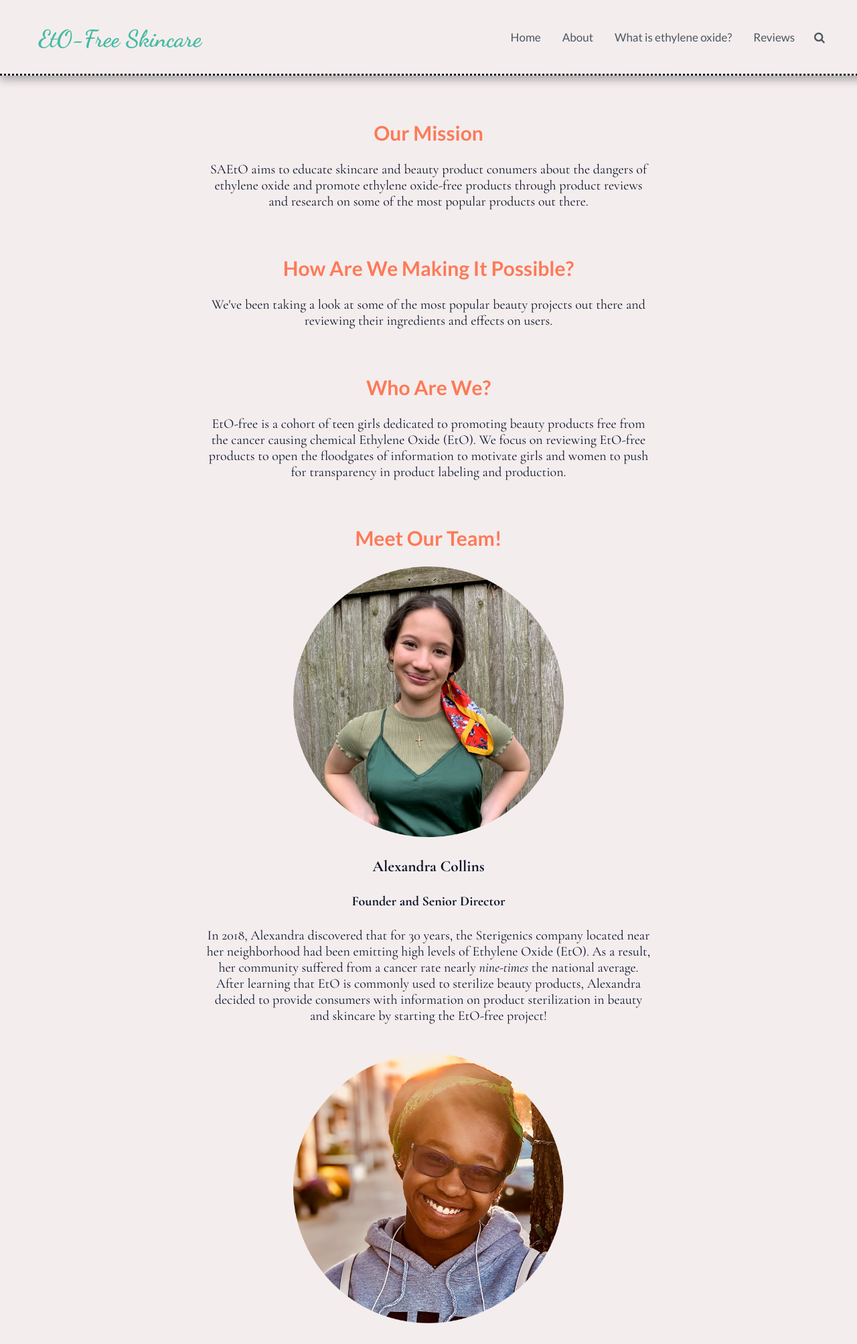
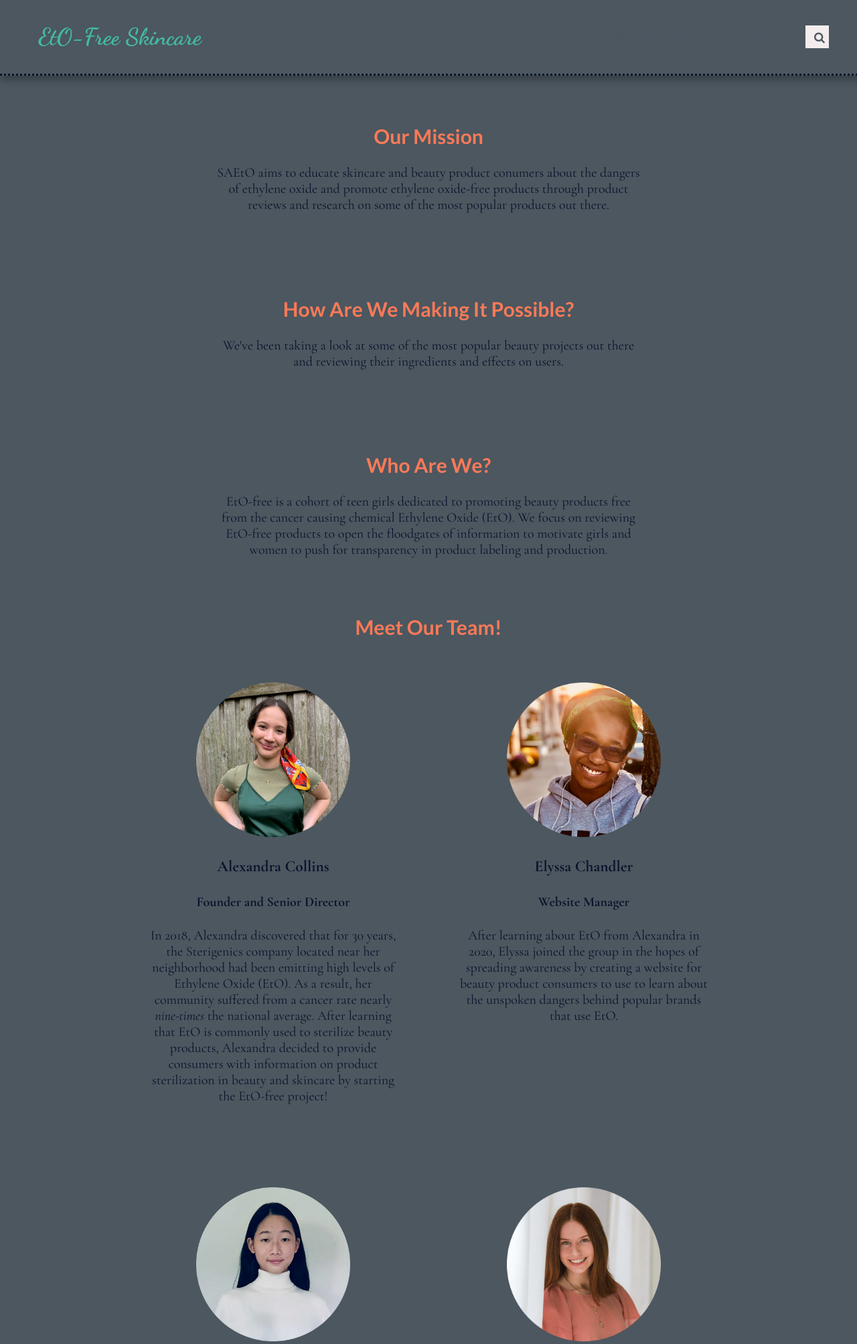
Before and after one commit to Students-Against-Ethylene-Oxide/EtO-Free, a PHP site: page /about.html in a window 1280 px wide. Shown: the top 2007 px of the page at 67% size. Run offline with PHP 8.4, Linux system fonts and the light colour scheme; some web fonts are replaced.

Commit message:
7.11.20 02:06

```diff
--- a/about.html
+++ b/about.html
@@ -11,8 +11,7 @@
 </head>
 
 <body>
-
-    <div id="header" class="header">
+  <header id="header" class="header">
     <h1 id="page-title"><a href='index.html'> EtO-Free Skincare </a></h1>
     <div id="menu-icon" onclick='nav(); Animate(this);' ontouchstart='nav(); menuAnimate(this);'>
       <div id="bar1"></div>
@@ -29,35 +28,33 @@
       <input id="search-bar" type="text" placeholder="Search" />
     </span>
     </span>
-    </div>
+  </header>
 
-    <div id="nav" class="nav">
-        <ul>
-            <li><a class="navlinks" href="index.html"> Home </a></li>
-            <li><a class="navlinks" href="about.html"> About </a></li>
-            <li><a class="navlinks" href="eto.html"> What is ethylene oxide? </a></li>
-            <li><a class="navlinks" href="reviews.html"> Reviews </a></li>
-        </ul>
-    </div>
+  <nav id="nav">
+    <span><a class="navlinks" href="index.html"> Home </a></span>
+    <span><a class="navlinks" href="about.html"> About </a></span>
+    <span><a class="navlinks" href="eto.html"> What is ethylene oxide? </a></span>
+    <span><a class="navlinks" href="reviews.html"> Reviews </a></span>
+  </nav>
 
-    <div id="page">
-        <div id="about-page">
-            <div id="mission">
-                <div>
+  <div class="about-page">
+
+    <div class="row">
+      <div class="mission">
         <h2> Our Mission </h2>
         <p>
           SAEtO aims to educate skincare and beauty product conumers about the dangers of ethylene oxide and promote ethylene oxide-free products through product reviews and research on some of the most popular products out there.
         </p>
       </div><br>
 
-                <div>
+      <div class="mission">
         <h2> How Are We Making It Possible? </h2>
         <p>
           We've been taking a look at some of the most popular beauty projects out there and reviewing their ingredients and effects on users.
         </p>
       </div><br>
 
-                <div>
+      <div class="mission">
         <h2> Who Are We? </h2>
         <p>
           EtO-free is a cohort of teen girls dedicated to promoting beauty products free from the cancer causing chemical Ethylene Oxide (EtO). We focus on reviewing EtO-free products to open the floodgates of information to motivate girls and women to push for
@@ -69,15 +66,17 @@
     <div>
         <h2> Meet Our Team! </h2>
     </div>
-            <div id="members">
-                <div>
+
+    <div class="row">
+      <div class="team">
         <img class='team-pics' src="assets/images/img asset 5.png" title="Alex Collins!" />
         <h3> Alexandra Collins</h3>
         <h4> Founder and Senior Director </h4>
         <p>In 2018, Alexandra discovered that for 30 years, the Sterigenics company located near her neighborhood had been emitting high levels of Ethylene Oxide (EtO). As a result, her community suffered from a cancer rate nearly <em>nine-times</em>                        the national average. After learning that EtO is commonly used to sterilize beauty products, Alexandra decided to provide consumers with information on product sterilization in beauty and skincare by starting the EtO-free project!
         </p> <br>
       </div>
-                <div>
+
+      <div class="team">
           <img class='team-pics' src="assets/images/img asset 4.png" title="Elyssa Chandler!" />
           <h3> Elyssa Chandler </h3>
           <h4> Website Manager </h4>
@@ -85,7 +84,8 @@
               After learning about EtO from Alexandra in 2020, Elyssa joined the group in the hopes of spreading awareness by creating a website for beauty product consumers to use to learn about the unspoken dangers behind popular brands that use EtO.
           </p> <br>
       </div>
-                <div>
+
+      <div class="team">
         <img class='team-pics' src="assets/images/img asset 3.png" title="Emily Hu!" />
         <h3> Emily Hu </h3>
         <h4> Video Coordinator </h4>
@@ -94,7 +94,8 @@
             by joining SAEtO.
         </p> <br>
       </div>
-                <div>
+
+      <div class="team">
         <img class='team-pics' src="assets/images/img asset 1.png" title="Hunter Malinowski!" />
         <h3> Hunter Malinowski</h3>
         <h4> App Manager </h4>
@@ -103,7 +104,8 @@
             not on most people's radars which made her decide to help raise awareness about the negative effects of EtO in beauty and skincare products.
         </p> <br>
       </div>
-                <div>
+
+      <div class="team">
         <img class='team-pics' src="assets/images/img asset 6.png" title="Amirah Mohiuddin" /></a>
         <h3> Amirah Mohiuddin </h3>
         <h4> Research Manager </h4>
@@ -112,13 +114,15 @@
           more aware of the toxic chemical. This drove her to join SAEtO and help raise awareness for the dangerous effects it could have on people and their loved ones.
         </p> <br>
       </div>
-                <div style="display: none;">
+
+      <div class="team" style="display: none;">
           <img src="" title="Isabella Terry!" width="50%">
           <h3> Isabella Terry</h3>
           <h4></h4>
           <p></p> <br>
       </div>
-                <div>
+
+      <div class="team">
         <img class='team-pics' src="assets/images/img asset 2.png" title="Eliana Villone!" />
         <h3> Eliana Villone </h3>
         <h4> Social Media Manager </h4>
@@ -126,7 +130,6 @@
           In 2019, Eliana learned about the ongoing EtO issue in her community. After doing more research on the subject, she found that there was a Sterigenics plant near her neighborhood. From there, she concerned herself more with the issue, signing petitions
           among other things in an attempt to do her part in solving the EtO problem while learning more about it.
         </p> <br>
-                </div>
       </div>
     </div>
   </div>
--- a/eto.html
+++ b/eto.html
@@ -11,7 +11,7 @@
   </head>
 
   <body>
-    <div id="header" class="header">
+    <header id="header" class="header">
       <h1 id="page-title"><a href='index.html'> EtO-Free Skincare </a></h1>
       <div id="menu-icon" onclick='nav(); Animate(this);' ontouchstart='nav(); menuAnimate(this);'>
         <div id="bar1"></div>
@@ -28,7 +28,7 @@
           <input id="search-bar" type="text" placeholder="Search" />
         </span>
       </span>
-    </div>
+    </header>
 
     <div id="nav" class="nav">
       <ul>
--- a/reviews.html
+++ b/reviews.html
@@ -11,8 +11,7 @@
   </head>
 
   <body>
-
-    <div id="header" class="header">
+    <header id="header" class="header">
       <h1 id="page-title"><a href='index.html'> EtO-Free Skincare </a></h1>
       <div id="menu-icon" onclick='nav(); Animate(this);' ontouchstart='nav(); menuAnimate(this);'>
         <div id="bar1"></div>
@@ -29,7 +28,7 @@
           <input id="search-bar" type="text" placeholder="Search" />
         </span>
       </span>
-    </div>
+    </header>
 
     <div id="nav" class="nav">
       <ul>
--- a/styles.css
+++ b/styles.css
@@ -52,9 +52,61 @@ body {
 	width: 100vw;
 }
 
+header {
+	align-items: center;
+	background-color: inherit;
+	border-bottom: 3px dotted var(--base4);
+	box-shadow: 0 6px 12px 0 rgba(0, 0, 0, 0.3);
+	display: flex;
+	flex-direction: row;
+	justify-content: space-between;
+	padding: 0 4.5vw;
+	position: fixed;
+	top: 0;
+	transition: 0s;
+	width: 92.5vw;
+	z-index: 3;
+}
+
+header h1, header a:first-child {
+	color: var(--accent2);
+	cursor: pointer;
+	font-family: var(--title);
+	font-size: 3.5vw;
+	text-decoration: none;
+}
+
+nav {
+	background-color: var(--base4);
+	height: 0;
+	overflow: hidden;
+	position: fixed;
+	z-index: 2;
+}
+
+nav .navlinks {
+	background: none;
+	border: none;
+	color: var(--base1);
+	cursor: pointer;
+	font-family: var(--title-font);
+	list-style-type: none;
+	opacity: 100%;
+	outline: none;
+	text-decoration: none;
+}
+
+nav .navlinks:hover {
+	color: var(--accent2);
+}
+
 h2 {
 	color: var(--accent1);
 	font-family: var(--title-font);
+}
+
+iframe {
+	width: 100%;
 }
 
 footer {
@@ -92,34 +144,6 @@ footer i {
   outline: 0px solid transparent;
 }
 
-#header {
-	align-items: center;
-	background-color: inherit;
-	border-bottom: 3px dotted var(--base4);
-	box-shadow: 0 6px 12px 0 rgba(0, 0, 0, 0.3);
-	display: flex;
-	flex-direction: row;
-	height: 11vw;
-	justify-content: space-between;
-	max-height: 110px;
-	min-height: 80px;
-	max-width: 100vw;
-	padding: 0 4.5vw;
-	position: fixed;
-	top: 0;
-	transition: 0s;
-	width: 92.5vw;
-	z-index: 3;
-}
-
-#header h1, #header a {
-	color: var(--accent2);
-	cursor: pointer;
-	font-family: var(--title);
-	font-size: 3.5vw;
-	text-decoration: none;
-}
-
 #menu-icon {
 	color: var(--base4);
 	cursor: pointer;
@@ -151,91 +175,58 @@ footer i {
   transform: rotate(45deg) translate(-3.25px, -8px);
 }
 
-#nav {
-	background-color: var(--base4);
-	display: block;
-	height: 0;
-	left: 0;
-	overflow: hidden;
-	width: 0;
-	z-index: 2;
-}
-
-#nav .navlinks {
-	background: none;
-	border: none;
-	color: var(--base1);
-	cursor: pointer;
-	font-family: var(--title-font);
-	opacity: 100%;
-	outline: none;
-	text-decoration: none;
-}
-
-#nav .navlinks:hover {
-	color: var(--accent2);
-}
-
-#page {
+.home-page {
 	display: flex;
 	flex-direction: column;
 }
 
-#home-page {
+.about-page {
 	display: flex;
 	flex-direction: column;
-	margin: 5vh auto 0 auto;
 }
 
-#about-page {
-	display: flex;
-	flex-direction: column;
-	margin: auto;
-	margin-top: 5vh;
-	text-align: center;
-}
-
-#eto-page {
+.eto-page {
 	display: flex;
 	flex-direction: column;
 	margin: auto;
 	margin-top: 5vh;
 }
 
-#reviews-page {
+.reviews-page {
 	display: flex;
 	flex-direction: column;
 	margin-top: 5vh;
 }
 
 #reviews-sidebar {
-	display:
-	float: left;
-  border: 1px solid #ccc;
-  background-color: #f1f1f1;
+  border-right: 1px solid rgba(51, 62, 71, 0.3);
+	display: flex;
+	flex-direction: column;
+  height: 300px;
   width: 30%;
-  height: 300px;
 }
 
 .accordion {
-  background-color: var(--base1);
+  background-color: none;
   color: var(--base2);
   cursor: pointer;
-  padding: 18px;
-  width: 100%;
-  text-align: left;
-  border: none;
+	margin: 0px 10px;
   outline: none;
-  transition: 0.4s;
+  padding: 10px 0px;
+  transition: 0s;
 }
 
-/* Add a background color to the button if it is clicked on (add the .active class with JS), and when you move the mouse over it (hover) */
-.active, .accordion:hover {
-  background-color: var(--base2);
-	color: var(--base1);
+.accordion:after {
+  content: '\02795';
+  font-size: 1.25em;
+  float: right;
+  margin-left: 5px;
 }
 
-/* Style the accordion panel. Note: hidden by default */
+.active:after, .accordion:hover:after {
+  content: '\2796';
+}
+
 .panel {
   padding: 0 18px;
   background-color: white;
@@ -409,6 +408,24 @@ footer i {
 
 /* Small devices (portrait tablets and large phones, 600px and up) */
 @media only screen and (min-width: 600px) {
+	header {
+		height: 90px;
+	}
+
+	nav {
+		align-items: center;
+		display: flex;
+		flex-direction: row;
+		font-size: 0.85em;
+		height: 0;
+		justify-content: space-around;
+		opacity: 1;
+		overflow: hidden;
+		position: fixed;
+		top: 90px;
+		width: 100%;
+	}
+
 	footer h5, footer h6 {
 		font-size: 12px;
 	}
@@ -421,44 +438,20 @@ footer i {
 		display: none;
 	}
 
-	#nav {
-		align-items: center;
-		display: flex;
-		flex-direction: row;
-		height: 0;
-		list-style-type: none;
-		max-height: 50px;
-		min-height: ;
-		opacity: 1;
-		overflow: hidden;
-		top: 12vw;
-		width: 100%;
+	.home-page {
+		margin: auto;
+		margin-top: 90px;
 	}
 
-	#nav ul {
-		padding: 0.4% 15px 1% 15px;
-	}
-
-	#nav li {
-		display: inline-block;
-		font-size: 15px;
-		opacity: 1;
-		padding: 0 10px;
-	}
-
-	#page {
-		margin: 10vw 10% 0 10%;
-	}
-
-	#home-page iframe {
+	.home-page iframe {
 		align-self: center;
 		height: 270px;
 		padding: 20px 0px 40px 0px;
 		width: 480px;
 	}
 
-	#about-page {
-		width: 75%
+	.about-page {
+		margin-top: 90px;
 	}
 
 	.team-pics {
@@ -468,6 +461,28 @@ footer i {
 
 /* Medium devices (landscape tablets, 768px and up) */
 @media only screen and (min-width: 768px) {
+	body {
+		background-color: var(--base2);
+	}
+
+	header {
+		height: 100px;
+	}
+
+	nav {
+		align-items: center;
+		display: flex;
+		flex-direction: row;
+		font-size: 0.85em;
+		height: 0;
+		justify-content: space-around;
+		opacity: 1;
+		overflow: hidden;
+		position: fixed;
+		top: 100px;
+		width: 100%;
+	}
+
 	footer h5, footer h6 {
 		font-size: 13px;
 	}
@@ -480,37 +495,36 @@ footer i {
 		display: none;
 	}
 
-	#nav {
-		height: 0;
-		max-height: 10vh;
-		opacity: 1;
-		overflow-x: scroll;
-		overflow-y: scroll;
-		top: 10vw;
-		width: 100%;
+	.home-page {
+		margin: auto;
+		margin-top: 100px;
 	}
 
-	#nav ul {
-		/* padding: 2.5% 15px 1% 15px; */
-	}
-
-	#nav li {
-		display: inline-block;
-		font-size: 16px;
-		opacity: 1;
-		padding: 0 10px;
-	}
-
-	#page {
-		margin: 10vw 15% 0 15%;
-	}
-
-	#home-page iframe {
+	.home-page iframe {
 		padding: 20px 0px 40px 0px;
 	}
 
-	#about-page {
-		width: 75%
+	.about-page {
+		align-items: center;
+		/* margin-top: 120px; */
+	}
+
+	.about-page .row {
+		display: flex;
+		flex-flow: row wrap;
+		justify-content: center;
+	}
+
+	.about-page .row .mission {
+		padding: 40px;
+		text-align: center;
+		width: 50%;
+	}
+
+	.about-page .row .team {
+		padding: 40px;
+		text-align: center;
+		width: 30%;
 	}
 
 	.team-pics {
@@ -520,6 +534,14 @@ footer i {
 
 /* Large devices (laptops/desktops, 992px and up) */
 @media only screen and (min-width: 992px) {
+	header {
+		height: 110px;
+	}
+
+	nav {
+		display: none;
+	}
+
 	footer h5, footer h6 {
 		font-size: 13px;
 	}
@@ -579,29 +601,53 @@ footer i {
 		display: none;
 	}
 
-	#nav {
-		display: none;
+	.home-page {
+		margin: auto;
+		margin-top: 120px;
 	}
 
-	#page {
-		margin: 9vw 12.5% 0 12.5%;
-	}
-
-	#home-page iframe {
+	.home-page iframe {
 		padding: 0px 10px 0px 10px;
 	}
 
-	#about-page {
-		width: 70%
+	.about-page {
+		align-items: center;
+		margin-top: 120px;
+	}
+
+	.about-page .row {
+		display: flex;
+		flex-flow: row wrap;
+		justify-content: center;
+	}
+
+	.about-page .row .mission {
+		padding: 40px;
+		text-align: center;
+		width: 50%;
+	}
+
+	.about-page .row .team {
+		padding: 40px;
+		text-align: center;
+		width: 30%;
 	}
 
 	.team-pics {
-		width: 60%;
+		width: 75%;
 	}
 }
 
 /* Extra large devices (large laptops and desktops, 1200px and up) */
 @media only screen and (min-width: 1200px) {
+	header {
+		height: 110px;
+	}
+
+	nav {
+		display: none;
+	}
+
 	footer h5, footer h6 {
 		font-size: 13px;
 	}
@@ -665,16 +711,29 @@ footer i {
 		display: none;
 	}
 
-	#page {
-		margin: 9vw 12.5% 0 12.5%;
+	.home-page {
+		align-items: center;
+		display: flex;
+		flex-direction: row;
+		justify-content: space-between;
+		margin: 10%;
+		margin-top: 120px;
+		padding-top: 30px;
 	}
 
-	#home-page iframe {
-		padding: 0px 10px 0px 10px;
+	.home-page div:first-child {
+		margin-right: 20px;
+		width: 40%
 	}
 
-	#about-page {
-		width: 70%
+	.home-page iframe {
+		display: inline-block;
+		padding: 0px 10px 0px 10px;
+		float: right;
+	}
+
+	.about-page {
+		margin-top: 120px;
 	}
 
 	.team-pics {
```
Also changed, not shown: other parts of styles.css (+42 -34 lines), index.html (+10 -5 lines), name.js (+3 -83 lines), sass-styles.css (added). Lines whose indentation alone changed are shown as unchanged.
